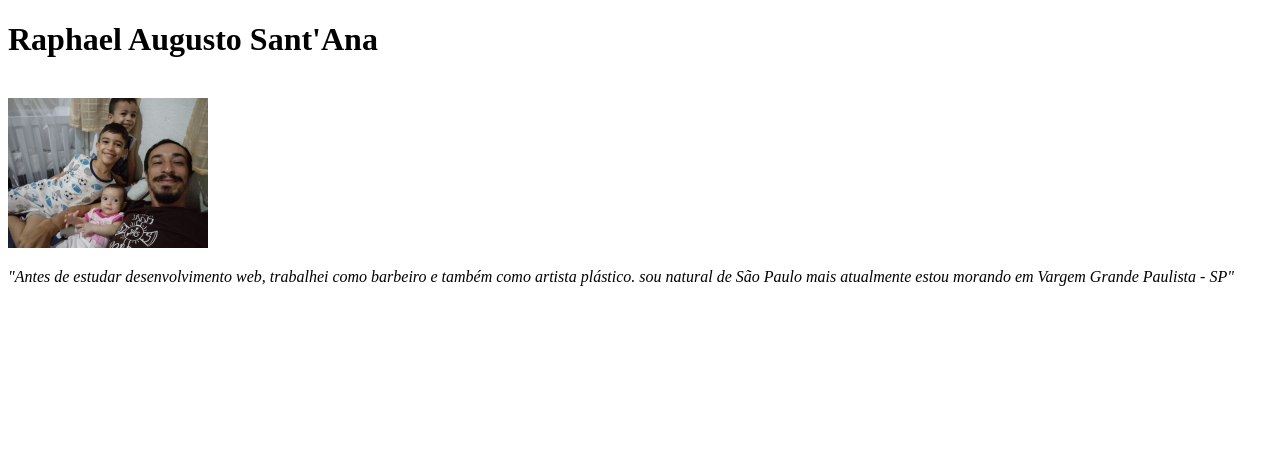
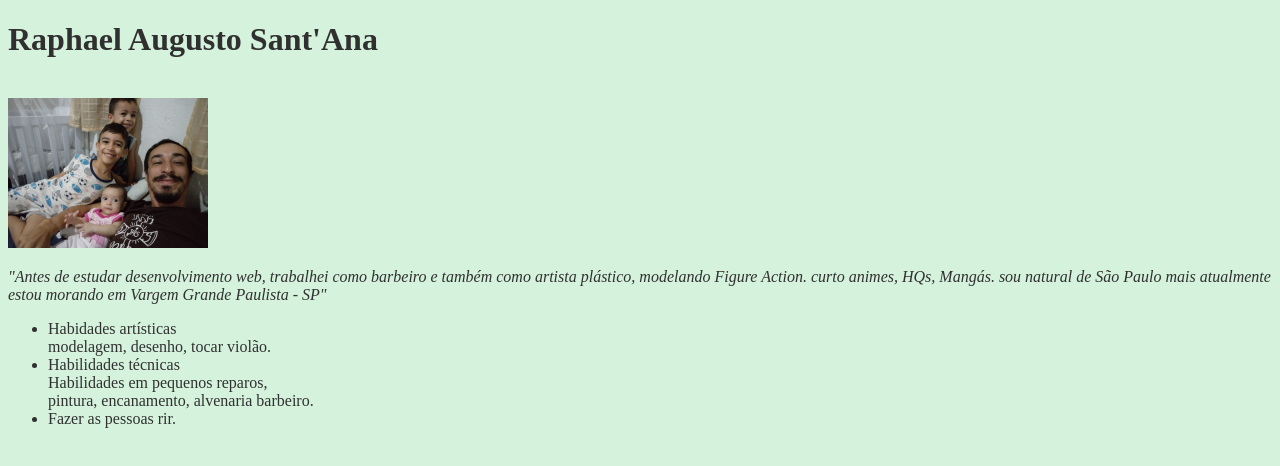
Before and after one commit to RaphaelAugustoSantAna/RaphaelAugustoSantAna.github.io, a plain HTML site: page index.html in a window 1280 px wide. Drawn offline with Linux system fonts and the light colour scheme.

Commit message:
adicionando habilidades

```diff
--- a/index.html
+++ b/index.html
@@ -5,14 +5,40 @@
     <meta http-equiv="X-UA-Compatible" content="IE=edge">
     <meta name="viewport" content="width=device-width, initial-scale=1.0">
     <title>Portifólio</title>
+
+    <style>
+        body{
+            background-color: rgba(181, 233, 196, 0.575);
+            color:rgb(49, 48, 48)
+
+        }
+    </style>
 </head>
 <body>
-    <h1>Raphael Augusto Sant'Ana</h1><br>
+
+
+    <header><h1>Raphael Augusto Sant'Ana</h1><br></header>
+
     <img src="./eu e as criancas.jpeg" alt="meus filhos" width="200 px"><br>
     <p><em>"Antes de estudar desenvolvimento web,
-            trabalhei como barbeiro e também como artista plástico.
+            trabalhei como barbeiro e também como artista plástico,
+            modelando Figure Action.
+            curto animes, HQs, Mangás.
             sou natural de São Paulo mais atualmente
             estou morando em Vargem Grande Paulista - SP"</em></p>
+    <!--habilidades-->
 
+    <ul><li>Habidades artísticas</li>
+            modelagem, desenho, tocar violão.
+
+     <li>Habilidades técnicas</li>
+          Habilidades em pequenos reparos,<br>
+         pintura, encanamento, alvenaria
+         barbeiro.
+
+        <li>Fazer as pessoas rir.</li></ul>
+
+
+    </ul>
 </body>
 </html>
```
